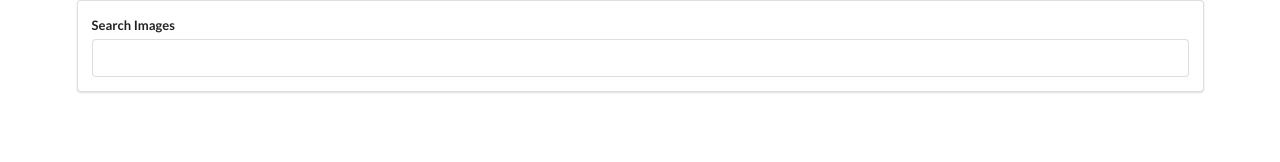
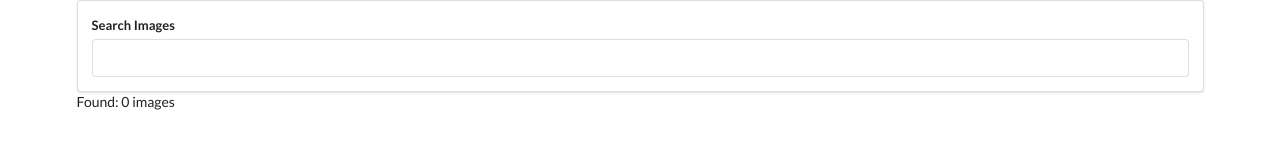
Before and after one commit to shakimharris/react-youtube-api, a React (Create React App) app: page / in a window 1280 px wide. Shown: the top 162 px of the page. Built offline with nearby package versions, Linux system fonts and the light colour scheme.

Commit message:
added image found number to app

```diff
--- a/src/components/App.js
+++ b/src/components/App.js
@@ -20,6 +20,7 @@ render () {
   return (
    <div className="ui container">
    <SearchBar onSubmit={this.onSearchSubmit} />
+   Found: {this.state.images.length} images
     </div>
    );
   }
```
